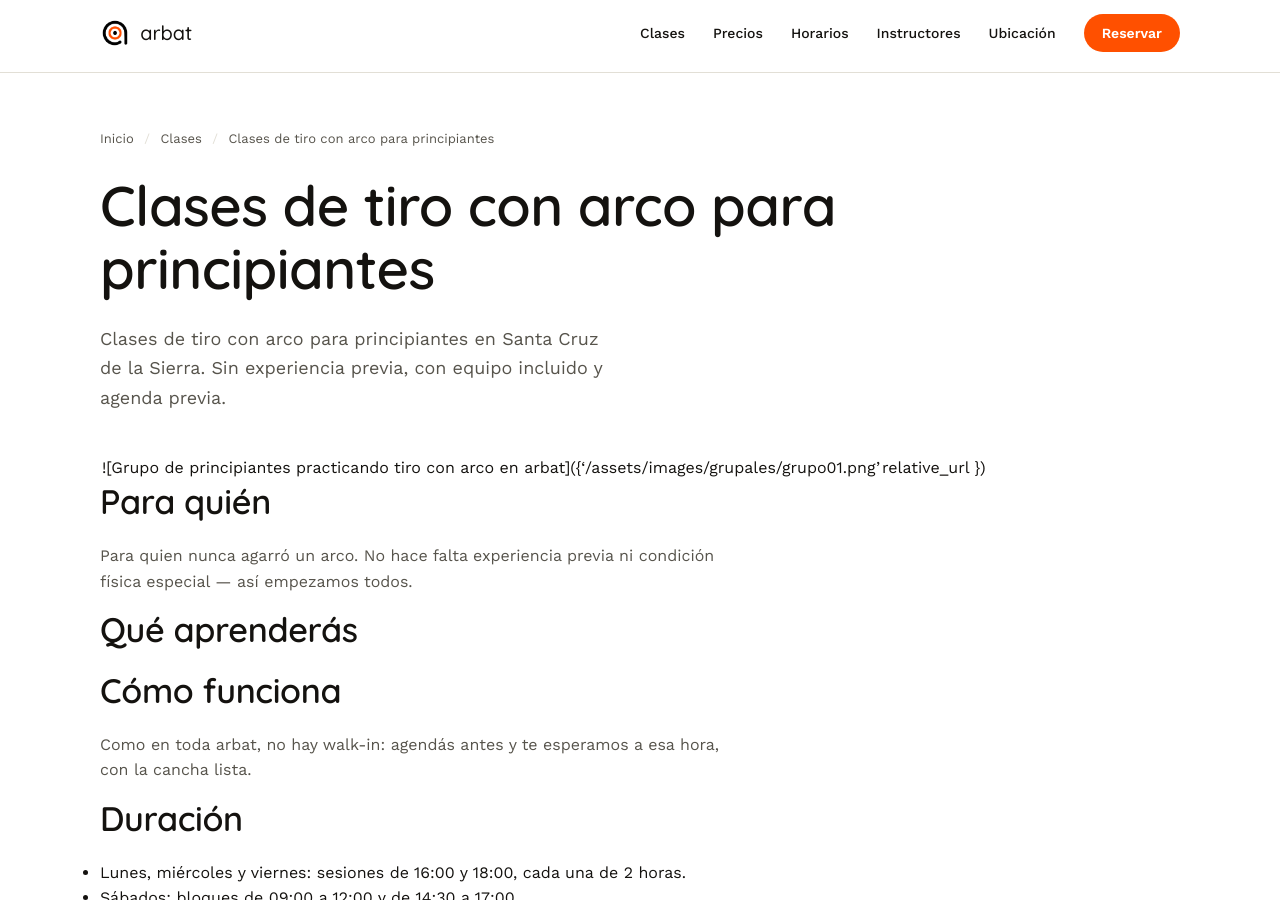
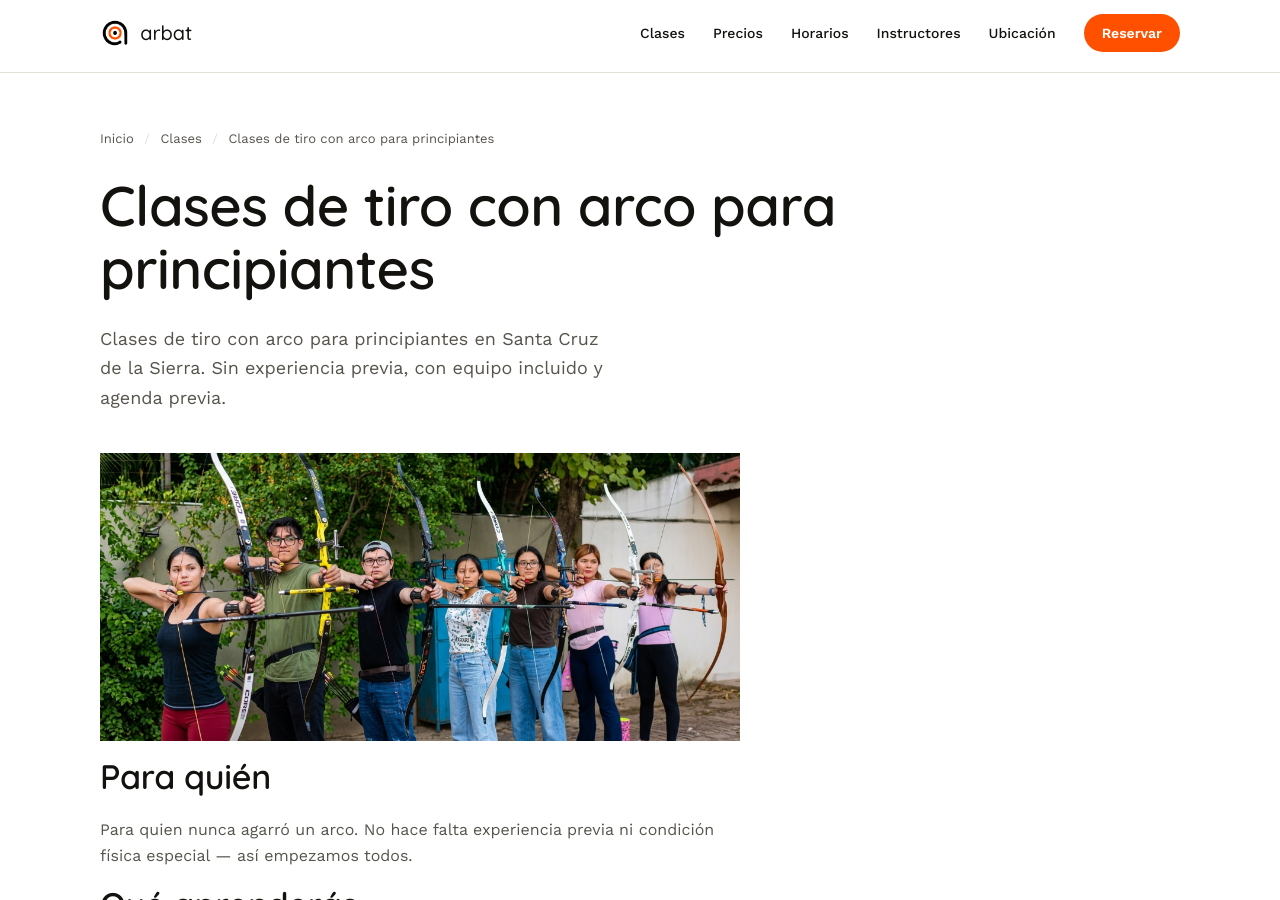
Before and after one commit to asosab/arbat_frontend, a Jekyll site: the page built from _clases/principiantes.md, in a window 1280 px wide and 900 px high. Built offline with Jekyll 4.4.1, drawn with Linux system fonts in a browser that asks for light colours.

Commit message:
Update principiantes.md

```diff
--- a/_clases/principiantes.md
+++ b/_clases/principiantes.md
@@ -2,7 +2,7 @@
 title: "Clases de tiro con arco para principiantes"
 description: "Clases de tiro con arco para principiantes en Santa Cruz de la Sierra. Sin experiencia previa, con equipo incluido y agenda previa."
 ---
-![Grupo de principiantes practicando tiro con arco en arbat]({'/assets/images/grupales/grupo01.png' | relative_url })
+![Grupo de principiantes practicando tiro con arco en arbat]({{ '/assets/images/grupales/grupo01.png' | relative_url }})
 
 
 ## Para quién
```
